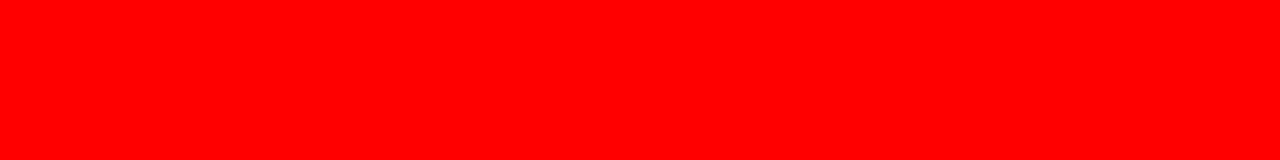
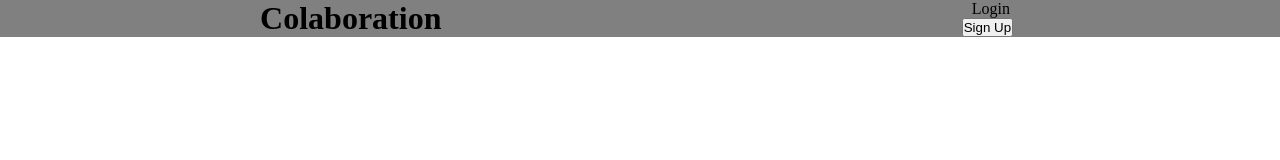
Before and after one commit to Titus-cloud/donald, a plain HTML site: page index.html in a window 1280 px wide. Drawn offline with Linux system fonts and the light colour scheme.

Commit message:
git colaboration

```diff
--- a/index.html
+++ b/index.html
@@ -8,6 +8,18 @@
 
 </head>
 <body>
-
+  <header class="col-container">
+    <div class="container">
+      <h1>Colaboration</h1>
+      <nav>
+        <ul>
+          <li><a href="#">Login</a></li>
+        </ul>
+        <form>
+          <button type="submit">Sign Up</button>
+        </form>
+      </nav>
+    </div>
+  </header>
 </body>
 </html>
--- a/sass/pages/home/_nav.scss
+++ b/sass/pages/home/_nav.scss
@@ -0,0 +1,25 @@
+@use '../../utilities/mixin' as *;
+
+.col-container{
+  background-color: grey;
+  .container{
+    align-items: center;
+  @include flex(space-around, center, center);
+
+
+  ul{
+    list-style-type: none;
+    margin: 0 10px;
+  }
+
+  a{
+    color: black;
+    text-decoration: none;
+  }
+  a{
+    // display: inline-block;
+    &:hover{
+      color: white;
+      background-color: yellowgreen;
+    }}
+}}
--- a/sass/style.scss
+++ b/sass/style.scss
@@ -1 +1,2 @@
-@use "../sass/utilities/base"
+@use "../sass/utilities/base";
+@use './pages/home/nav'
--- a/sass/utilities/_base.scss
+++ b/sass/utilities/_base.scss
@@ -4,8 +4,3 @@
   padding: 0;
   box-sizing: border-box;
 }
-
-body {
-  font-family: Arial, sans-serif;
-  background-color: red;
-}
--- a/sass/utilities/_mixin.scss
+++ b/sass/utilities/_mixin.scss
@@ -0,0 +1,8 @@
+@mixin flex($justify,$align, $direction:row, $wrap:nowrap){
+  display: flex;
+  justify-content: $justify;
+  align-items: $align;
+  flex-direction: $direction;
+  flex-wrap: $wrap;
+  flex-direction: $direction;
+}
```
Also changed, not shown: css/style.css.
